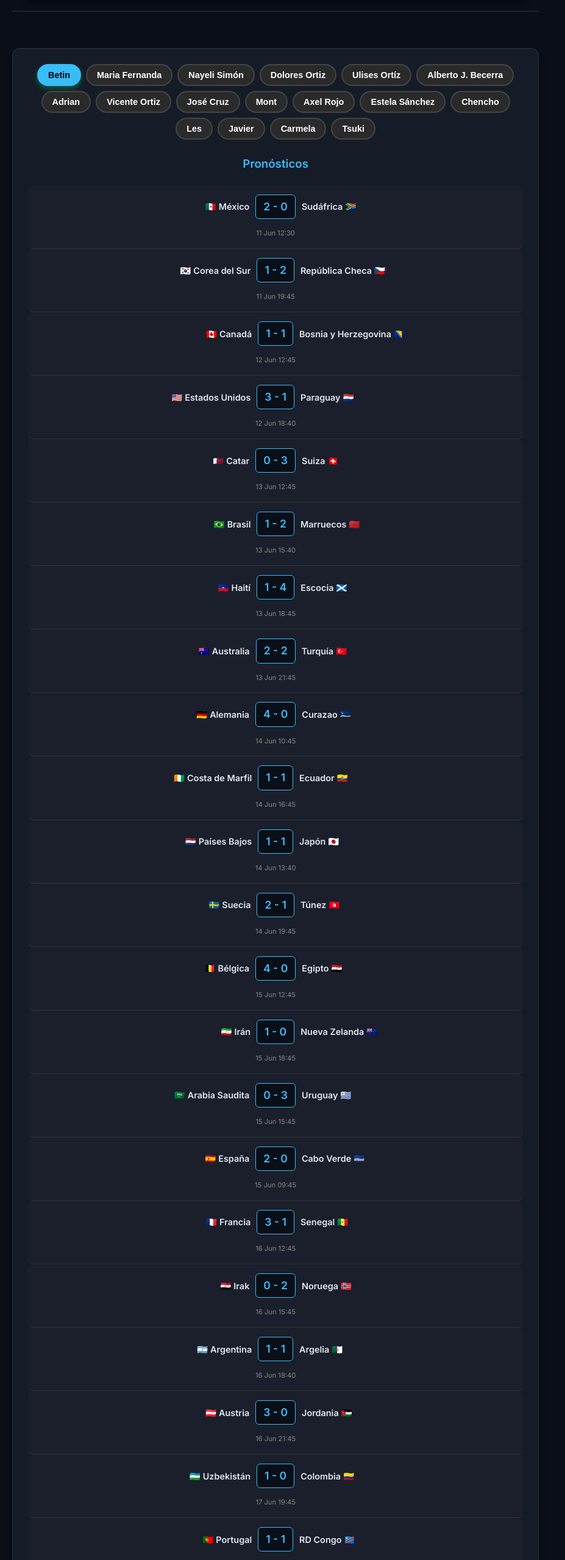
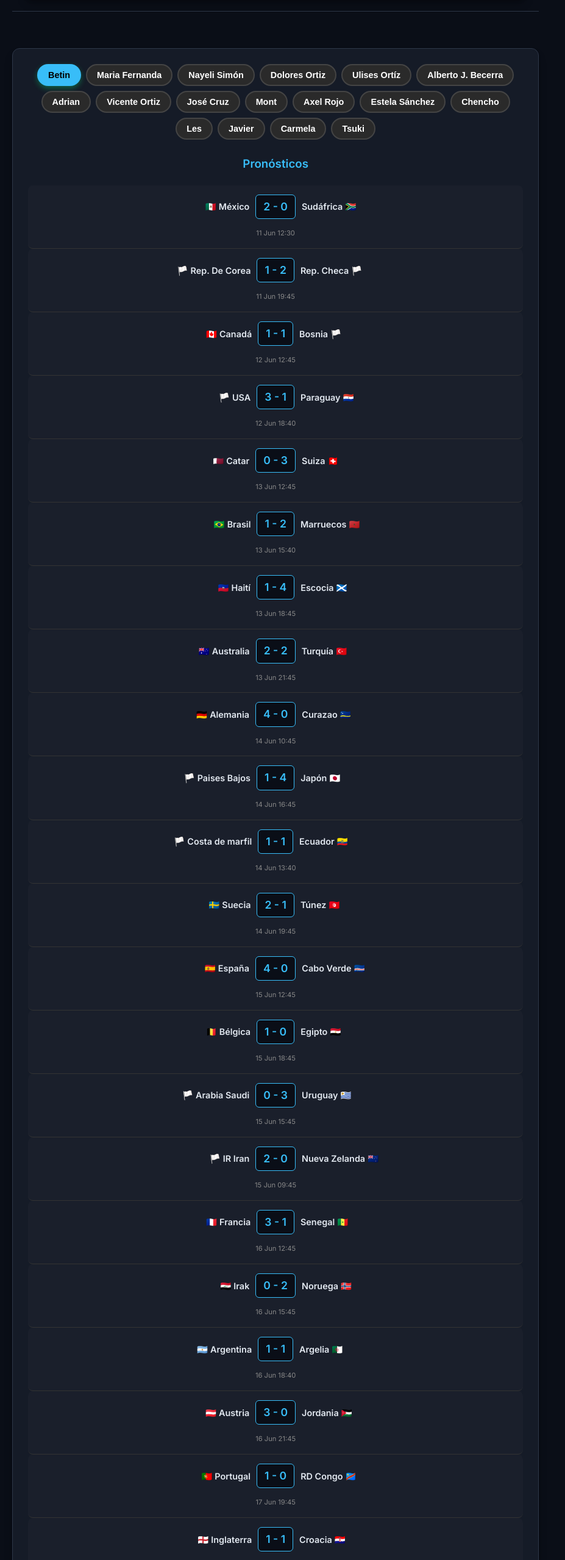
Before and after one commit to alberto88vala-dev/quiniela-mundial-2026, a React (Vite) app: page / in a window 1280 px wide. Shown: the part 242-2800 px from the top of the page at 61% size, without its empty margins (0-927 px from the left). Built offline with nearby package versions, Linux system fonts and the light colour scheme.

Commit message:
partidos arreglo de posicion

```diff
--- a/src/pages/QuinielaManual.jsx
+++ b/src/pages/QuinielaManual.jsx
@@ -11,78 +11,78 @@ export default function QuinielaManual() {
 
   const partidos = [
     { id: 1, local: "México", visita: "Sudáfrica", fecha: "11 Jun 12:30" },
-    { id: 2, local: "Corea del Sur", visita: "República Checa", fecha: "11 Jun 19:45" },
-    { id: 3, local: "Canadá", visita: "Bosnia y Herzegovina", fecha: "12 Jun 12:45" },
-    { id: 4, local: "Estados Unidos", visita: "Paraguay", fecha: "12 Jun 18:40" },
+    { id: 2, local: "Rep. De Corea", visita: "Rep. Checa", fecha: "11 Jun 19:45" },
+    { id: 3, local: "Canadá", visita: "Bosnia", fecha: "12 Jun 12:45" },
+    { id: 4, local: "USA", visita: "Paraguay", fecha: "12 Jun 18:40" },
     { id: 5, local: "Catar", visita: "Suiza", fecha: "13 Jun 12:45" },
     { id: 6, local: "Brasil", visita: "Marruecos", fecha: "13 Jun 15:40" },
     { id: 7, local: "Haití", visita: "Escocia", fecha: "13 Jun 18:45" },
     { id: 8, local: "Australia", visita: "Turquía", fecha: "13 Jun 21:45" },
     { id: 9, local: "Alemania", visita: "Curazao", fecha: "14 Jun 10:45" },
-    { id: 10, local: "Costa de Marfil", visita: "Ecuador", fecha: "14 Jun 16:45" },
-    { id: 11, local: "Países Bajos", visita: "Japón", fecha: "14 Jun 13:40" },
+    { id: 10, local: "Paises Bajos", visita: "Japón", fecha: "14 Jun 16:45" },
+    { id: 11, local: "Costa de marfil", visita: "Ecuador", fecha: "14 Jun 13:40" },
     { id: 12, local: "Suecia", visita: "Túnez", fecha: "14 Jun 19:45" },
-    { id: 13, local: "Bélgica", visita: "Egipto", fecha: "15 Jun 12:45" },
-    { id: 14, local: "Irán", visita: "Nueva Zelanda", fecha: "15 Jun 18:45" },
-    { id: 15, local: "Arabia Saudita", visita: "Uruguay", fecha: "15 Jun 15:45" },
-    { id: 16, local: "España", visita: "Cabo Verde", fecha: "15 Jun 09:45" },
+    { id: 13, local: "España", visita: "Cabo Verde", fecha: "15 Jun 12:45" },
+    { id: 14, local: "Bélgica", visita: "Egipto", fecha: "15 Jun 18:45" },
+    { id: 15, local: "Arabia Saudi", visita: "Uruguay", fecha: "15 Jun 15:45" },
+    { id: 16, local: "IR Iran", visita: "Nueva Zelanda", fecha: "15 Jun 09:45" },
     { id: 17, local: "Francia", visita: "Senegal", fecha: "16 Jun 12:45" },
     { id: 18, local: "Irak", visita: "Noruega", fecha: "16 Jun 15:45" },
     { id: 19, local: "Argentina", visita: "Argelia", fecha: "16 Jun 18:40" },
     { id: 20, local: "Austria", visita: "Jordania", fecha: "16 Jun 21:45" },
-    { id: 21, local: "Uzbekistán", visita: "Colombia", fecha: "17 Jun 19:45" },
-    { id: 22, local: "Portugal", visita: "RD Congo", fecha: "17 Jun 10:45" },
+    { id: 21, local: "Portugal", visita: "RD Congo", fecha: "17 Jun 19:45" },
+    { id: 22, local: "Inglaterra", visita: "Croacia", fecha: "17 Jun 10:45" },
     { id: 23, local: "Ghana", visita: "Panamá", fecha: "17 Jun 16:45" },
-    { id: 24, local: "Inglaterra", visita: "Croacia", fecha: "17 Jun 13:40" },
-    { id: 25, local: "República Checa", visita: "Sudáfrica", fecha: "18 Jun 09:45" },
-    { id: 26, local: "México", visita: "Corea del Sur", fecha: "18 Jun 18:30" },
-    { id: 27, local: "Suiza", visita: "Bosnia y Herzegovina", fecha: "18 Jun 12:45" },
-    { id: 28, local: "Canadá", visita: "Catar", fecha: "18 Jun 15:45" },
-    { id: 29, local: "Brasil", visita: "Haití", fecha: "19 Jun 18:10" },
+    { id: 24, local: "Uzbekistán", visita: "Colombia", fecha: "17 Jun 13:40" },
+    { id: 25, local: "Rep. Checa", visita: "Sudáfrica", fecha: "18 Jun 09:45" },
+    { id: 26, local: "Suiza", visita: "Bosnia", fecha: "18 Jun 18:30" },
+    { id: 27, local: "Canadá", visita: "Catar", fecha: "18 Jun 12:45" },
+    { id: 28, local: "México", visita: "Rep. De Corea", fecha: "18 Jun 15:45" },
+    { id: 29, local: "USA", visita: "Australía", fecha: "19 Jun 18:10" },
     { id: 30, local: "Escocia", visita: "Marruecos", fecha: "19 Jun 15:45" },
-    { id: 31, local: "Turquía", visita: "Paraguay", fecha: "19 Jun 20:45" },
-    { id: 32, local: "Estados Unidos", visita: "Australia", fecha: "19 Jun 12:45" },
-    { id: 33, local: "Alemania", visita: "Costa de Marfil", fecha: "20 Jun 13:45" },
-    { id: 34, local: "Ecuador", visita: "Curazao", fecha: "20 Jun 17:45" },
-    { id: 35, local: "Países Bajos", visita: "Suecia", fecha: "20 Jun 10:40" },
+    { id: 31, local: "Brasil", visita: "Haití", fecha: "19 Jun 20:45" },
+    { id: 32, local: "Turquía", visita: "Paraguay", fecha: "19 Jun 12:45" },
+    { id: 33, local: "Paises Bajos", visita: "Suecia", fecha: "20 Jun 13:45" },
+    { id: 34, local: "Alemania", visita: "Costa de Marfil", fecha: "20 Jun 17:45" },
+    { id: 35, local: "Ecuador", visita: "Curazao", fecha: "20 Jun 10:40" },
     { id: 36, local: "Túnez", visita: "Japón", fecha: "20 Jun 21:45" },
-    { id: 37, local: "Nueva Zelanda", visita: "Egipto", fecha: "21 Jun 18:45" },
+    { id: 37, local: "España", visita: "Arabía Saudí", fecha: "21 Jun 18:45" },
     { id: 38, local: "Bélgica", visita: "Irán", fecha: "21 Jun 12:45" },
-    { id: 39, local: "Uruguay", Permite: "Cabo Verde", fecha: "21 Jun 15:45" },
-    { id: 40, local: "España", visita: "Arabia Saudita", fecha: "21 Jun 09:40" },
-    { id: 41, local: "Noruega", visita: "Senegal", fecha: "22 Jun 17:40" },
+    { id: 39, local: "Uruguay", visita: "Cabo Verde", fecha: "21 Jun 15:45" },
+    { id: 40, local: "Nueva Zelanda", visita: "Egipto", fecha: "21 Jun 09:40" },
+    { id: 41, local: "Argentina", visita: "Austria", fecha: "22 Jun 17:40" },
     { id: 42, local: "Francia", visita: "Irak", fecha: "22 Jun 14:45" },
-    { id: 43, local: "Argentina", visita: "Austria", fecha: "22 Jun 10:45" },
+    { id: 43, local: "Noruega", visita: "Senegal", fecha: "22 Jun 10:45" },
     { id: 44, local: "Jordania", visita: "Argelia", fecha: "22 Jun 20:45" },
-    { id: 45, local: "Colombia", visita: "RD Congo", fecha: "23 Jun 19:40" },
-    { id: 46, local: "Portugal", visita: "Uzbekistán", fecha: "23 Jun 10:45" },
+    { id: 45, local: "Portugal", visita: "Uzbekistán", fecha: "23 Jun 19:40" },
+    { id: 46, local: "Inglaterra", visita: "Ghana", fecha: "23 Jun 10:45" },
     { id: 47, local: "Panamá", visita: "Croacia", fecha: "23 Jun 16:45" },
-    { id: 48, local: "Inglaterra", visita: "Ghana", fecha: "23 Jun 13:45" },
-    { id: 49, local: "República Checa", visita: "México", fecha: "24 Jun 18:30" },
-    { id: 50, local: "Sudáfrica", visita: "Corea del Sur", fecha: "24 Jun 18:30" },
-    { id: 51, local: "Suiza", visita: "Canadá", fecha: "24 Jun 12:45" },
-    { id: 52, local: "Bosnia y Herzegovina", visita: "Catar", fecha: "24 Jun 12:45" },
-    { id: 53, local: "Escocia", visita: "Brasil", fecha: "24 Jun 15:45" },
-    { id: 54, local: "Marruecos", visita: "Haití", fecha: "24 Jun 15:45" },
-    { id: 55, local: "Turquía", visita: "Estados Unidos", fecha: "25 Jun 19:45" },
-    { id: 56, local: "Paraguay", visita: "Australia", fecha: "25 Jun 19:45" },
-    { id: 57, local: "Curazao", visita: "Costa de Marfil", fecha: "25 Jun 13:40" },
-    { id: 58, local: "Ecuador", visita: "Alemania", fecha: "25 Jun 13:40" },
-    { id: 59, local: "Japón", visita: "Suecia", fecha: "25 Jun 16:45" },
-    { id: 60, local: "Túnez", visita: "Países Bajos", fecha: "25 Jun 16:45" },
-    { id: 61, local: "Egipto", visita: "Irán", fecha: "26 Jun 20:45" },
-    { id: 62, local: "Nueva Zelanda", visita: "Bélgica", fecha: "26 Jun 20:45" },
-    { id: 63, local: "Cabo Verde", visita: "Arabia Saudita", fecha: "26 Jun 17:40" },
+    { id: 48, local: "Colombia", visita: "RD Congo", fecha: "23 Jun 13:45" },
+    { id: 49, local: "Suiza", visita: "Canadá", fecha: "24 Jun 18:30" },
+    { id: 50, local: "Bosnia", visita: "Catar", fecha: "24 Jun 18:30" },
+    { id: 51, local: "Escocia", visita: "Brasil", fecha: "24 Jun 12:45" },
+    { id: 52, local: "Marruecos", visita: "Haití", fecha: "24 Jun 12:45" },
+    { id: 53, local: "Rep. Checa", visita: "México", fecha: "24 Jun 15:45" },
+    { id: 54, local: "Sudáfrica", visita: "Rep. De Corea", fecha: "24 Jun 15:45" },
+    { id: 55, local: "Curazao", visita: "Costa de Marfil", fecha: "25 Jun 19:45" },
+    { id: 56, local: "Ecuador", visita: "Alemania", fecha: "25 Jun 19:45" },
+    { id: 57, local: "Japón", visita: "Suecia", fecha: "25 Jun 13:40" },
+    { id: 58, local: "Túnez", visita: "Paises Bajos", fecha: "25 Jun 13:40" },
+    { id: 59, local: "Turquía", visita: "USA", fecha: "25 Jun 16:45" },
+    { id: 60, local: "Paraguay", visita: "Australia", fecha: "25 Jun 16:45" },
+    { id: 61, local: "Noruega", visita: "Francia", fecha: "26 Jun 20:45" },
+    { id: 62, local: "Senegal", visita: "Irak", fecha: "26 Jun 20:45" },
+    { id: 63, local: "Cabo Verde", visita: "Arabia Saudí", fecha: "26 Jun 17:40" },
     { id: 64, local: "Uruguay", visita: "España", fecha: "26 Jun 17:40" },
-    { id: 65, local: "Senegal", visita: "Irak", fecha: "26 Jun 12:45" },
-    { id: 66, local: "Noruega", visita: "Francia", fecha: "26 Jun 12:45" },
-    { id: 67, local: "Argelia", visita: "Austria", fecha: "27 Jun 19:45" },
-    { id: 68, local: "Jordania", visita: "Argentina", fecha: "27 Jun 19:45" },
+    { id: 65, local: "Egipto", visita: "Irán", fecha: "26 Jun 12:45" },
+    { id: 66, local: "Nueva Zelanda", visita: "Bélgica", fecha: "26 Jun 12:45" },
+    { id: 67, local: "Panamá", visita: "Inglaterra", fecha: "27 Jun 19:45" },
+    { id: 68, local: "Croacia", visita: "Ghana", fecha: "27 Jun 19:45" },
     { id: 69, local: "Colombia", visita: "Portugal", fecha: "27 Jun 17:10" },
     { id: 70, local: "RD Congo", visita: "Uzbekistán", fecha: "27 Jun 17:10" },
-    { id: 71, local: "Panamá", visita: "Inglaterra", fecha: "27 Jun 14:40" },
-    { id: 72, local: "Croacia", visita: "Ghana", fecha: "27 Jun 14:40" }
-  ];
+    { id: 71, local: "Argelia", visita: "Austria", fecha: "27 Jun 14:40" },
+    { id: 72, local: "Jordania", visita: "Argentina", fecha: "27 Jun 14:40" }
+];
 
   const banderas = {
     "México": "🇲🇽", "Sudáfrica": "🇿🇦", "Corea del Sur": "🇰🇷", "República Checa": "🇨🇿",
@@ -123,7 +123,7 @@ export default function QuinielaManual() {
     dolores: { 1: "3 - 2", 2: "2 - 2", 3: "0 - 3", 4: "1 - 1", 5: "0 - 2", 6: "3 - 1", 7: "0 - 3", 8: "1 - 3", 9: "4 - 0", 10: "3 - 0", 11: "0 - 3", 12: "1 - 0", 13: "4 - 0", 14: "1 - 0", 15: "1 - 1", 16: "1 - 1", 17: "3 - 0", 18: "0 - 2", 19: "4 - 0", 20: "0 - 0", 21: "3 - 0", 22: "2 - 2", 23: "1 - 1", 24: "1 - 2", 25: "0 - 0", 26: "1 - 2", 27: "1 - 0", 28: "3 - 2", 29: "2 - 0", 30: "1 - 0", 31: "3 - 0", 32: "1 - 1", 33: "2 - 0", 34: "3 - 0", 35: "2 - 0", 36: "0 - 1", 37: "2 - 0", 38: "1 - 0", 39: "2 - 1", 40: "1 - 1", 41: "3 - 0", 42: "3 - 1", 43: "1 - 1", 44: "1 - 1", 45: "2 - 0", 46: "4 - 0", 47: "1 - 3", 48: "1 - 0", 49: "0 - 0", 50: "0 - 0", 51: "0 - 2", 52: "1 - 1", 53: "1 - 2", 54: "1 - 1", 55: "2 - 2", 56: "2 - 1", 57: "1 - 1", 58: "0 - 5", 59: "1 - 3", 60: "2 - 1", 61: "1 - 2", 62: "1 - 1", 63: "0 - 0", 64: "0 - 3", 65: "1 - 1", 66: "0 - 1", 67: "0 - 3", 68: "4 - 0", 69: "0 - 2", 70: "1 - 1", 71: "0 - 0", 72: "0 - 5" },
     les: { 1: "2 - 1", 2: "1 - 1", 3: "1 - 1", 4: "0 - 1", 5: "0 - 0", 6: "2 - 0", 7: "0 - 1", 8: "1 - 1", 9: "3 - 0", 10: "2 - 1", 11: "0 - 1", 12: "1 - 0", 13: "3 - 0", 14: "1 - 1", 15: "0 - 2", 16: "0 - 1", 17: "3 - 0", 18: "1 - 1", 19: "3 - 0", 20: "0 - 0", 21: "4 - 0", 22: "2 - 0", 23: "1 - 1", 24: "0 - 2", 25: "0 - 1", 26: "2 - 2", 27: "1 - 1", 28: "2 - 3", 29: "2 - 1", 30: "1 - 1", 31: "4 - 1", 32: "2 - 2", 33: "3 - 2", 34: "4 - 0", 35: "1 - 0", 36: "0 - 3", 37: "3 - 0", 38: "1 - 0", 39: "4 - 0", 40: "1 - 1", 41: "4 - 0", 42: "4 - 0", 43: "1 - 0", 44: "1 - 1", 45: "4 - 0", 46: "4 - 0", 47: "1 - 2", 48: "2 - 0", 49: "1 - 1", 50: "1 - 1", 51: "1 - 3", 52: "1 - 2", 53: "1 - 1", 54: "1 - 2", 55: "2 - 2", 56: "0 - 3", 57: "2 - 1", 58: "0 - 2", 59: "0 - 1", 60: "2 - 1", 61: "1 - 3", 62: "1 - 1", 63: "0 - 1", 64: "1 - 3", 65: "1 - 0", 66: "1 - 2", 67: "1 - 3", 68: "0 - 0", 69: "0 - 3", 70: "1 - 2", 71: "0 - 2", 72: "1 - 3" },
     javier: { 1: "2 - 0", 2: "1 - 1", 3: "1 - 0", 4: "2 - 1", 5: "2 - 2", 6: "4 - 0", 7: "0 - 2", 8: "1 - 1", 9: "3 - 0", 10: "2 - 0", 11: "1 - 1", 12: "1 - 0", 13: "5 - 0", 14: "2 - 1", 15: "0 - 1", 16: "1 - 1", 17: "3 - 0", 18: "0 - 2", 19: "4 - 0", 20: "1 - 0", 21: "4 - 0", 22: "3 - 1", 23: "0 - 0", 24: "0 - 2", 25: "1 - 0", 26: "1 - 0", 27: "2 - 2", 28: "2 - 1", 29: "2 - 1", 30: "1 - 0", 31: "5 - 0", 32: "0 - 1", 33: "2 - 1", 34: "4 - 0", 35: "1 - 0", 36: "0 - 1", 37: "5 - 1", 38: "2 - 0", 39: "2 - 0", 40: "1 - 0", 41: "3 - 1", 42: "3 - 0", 43: "2 - 1", 44: "1 - 1", 45: "5 - 0", 46: "3 - 0", 47: "1 - 2", 48: "2 - 0", 49: "2 - 2", 50: "0 - 1", 51: "0 - 4", 52: "0 - 0", 53: "1 - 1", 54: "1 - 2", 55: "2 - 2", 56: "0 - 3", 57: "2 - 1", 58: "0 - 1", 59: "0 - 3", 60: "2 - 1", 61: "2 - 3", 62: "1 - 1", 63: "0 - 1", 64: "2 - 4", 65: "1 - 0", 66: "1 - 2", 67: "0 - 2", 68: "3 - 0", 69: "2 - 3", 70: "0 - 0", 71: "0 - 1", 72: "0 - 4" },
-    betin: { 1: "2 - 0", 2: "1 - 2", 3: "1 - 1", 4: "3 - 1", 5: "0 - 3", 6: "1 - 2", 7: "1 - 4", 8: "2 - 2", 9: "4 - 0", 10: "1 - 1", 11: "1 - 1", 12: "2 - 1", 13: "4 - 0", 14: "1 - 0", 15: "0 - 3", 16: "2 - 0", 17: "3 - 1", 18: "0 - 2", 19: "1 - 1", 20: "3 - 0", 21: "1 - 0", 22: "1 - 1", 23: "2 - 2", 24: "1 - 3", 25: "2 - 1", 26: "3 - 1", 27: "1 - 0", 28: "1 - 1", 29: "2 - 2", 30: "1 - 2", 31: "3 - 0", 32: "1 - 1", 33: "2 - 2", 34: "3 - 1", 35: "1 - 0", 36: "0 - 2", 37: "2 - 0", 38: "1 - 0", 39: "4 - 0", 40: "0 - 2", 41: "1 - 0", 42: "3 - 0", 43: "1 - 0", 44: "1 - 1", 45: "3 - 1", 46: "2 - 2", 47: "1 - 3", 48: "1 - 1", 49: "2 - 1", 50: "1 - 1", 51: "2 - 2", 52: "3 - 0", 53: "2 - 1", 54: "1 - 2", 55: "1 - 2", 56: "1 - 3", 57: "1 - 1", 58: "1 - 3", 59: "1 - 3", 60: "2 - 2", 61: "1 - 1", 62: "0 - 0", 63: "0 - 1", 64: "2 - 2", 65: "0 - 0", 66: "0 - 3", 67: "0 - 3", 68: "1 - 0", 69: "1 - 2", 70: "1 - 1", 71: "1 - 1", 72: "0 - 3" },
+    betin: { 1: "2 - 0", 2: "1 - 2", 3: "1 - 1", 4: "3 - 1", 5: "0 - 3", 6: "1 - 2", 7: "1 - 4", 8: "2 - 2", 9: "4 - 0", 10: "1 - 4", 11: "1 - 1", 12: "2 - 1", 13: "4 - 0", 14: "1 - 0", 15: "0 - 3", 16: "2 - 0", 17: "3 - 1", 18: "0 - 2", 19: "1 - 1", 20: "3 - 0", 21: "1 - 0", 22: "1 - 1", 23: "2 - 2", 24: "1 - 3", 25: "2 - 1", 26: "3 - 1", 27: "1 - 0", 28: "1 - 1", 29: "2 - 2", 30: "1 - 2", 31: "3 - 0", 32: "1 - 1", 33: "2 - 0", 34: "3 - 1", 35: "1 - 0", 36: "0 - 2", 37: "2 - 0", 38: "1 - 0", 39: "4 - 0", 40: "0 - 2", 41: "1 - 0", 42: "3 - 0", 43: "1 - 0", 44: "1 - 1", 45: "3 - 1", 46: "2 - 2", 47: "1 - 3", 48: "1 - 1", 49: "2 - 1", 50: "1 - 1", 51: "2 - 2", 52: "3 - 2", 53: "2 - 1", 54: "1 - 2", 55: "1 - 2", 56: "1 - 3", 57: "1 - 1", 58: "1 - 3", 59: "1 - 3", 60: "2 - 2", 61: "1 - 1", 62: "0 - 0", 63: "0 - 1", 64: "2 - 2", 65: "0 - 0", 66: "0 - 3", 67: "0 - 3", 68: "1 - 0", 69: "1 - 2", 70: "1 - 1", 71: "1 - 1", 72: "0 - 3" },
     fernanda: { 1: "3 - 1", 2: "2 - 1", 3: "1 - 1", 4: "1 - 0", 5: "0 - 2", 6: "2 - 1", 7: "1 - 3", 8: "1 - 2", 9: "4 - 0", 10: "2 - 3", 11: "1 - 1", 12: "2 - 0", 13: "3 - 0", 14: "1 - 1", 15: "0 - 3", 16: "1 - 1", 17: "2 - 0", 18: "0 - 2", 19: "3 - 1", 20: "1 - 0", 21: "2 - 1", 22: "2 - 0", 23: "1 - 1", 24: "0 - 3", 25: "2 - 1", 26: "2 - 0", 27: "3 - 1", 28: "2 - 1", 29: "1 - 0", 30: "0 - 2", 31: "4 - 0", 32: "1 - 1", 33: "2 - 0", 34: "2 - 0", 35: "2 - 0", 36: "0 - 2", 37: "3 - 0", 38: "2 - 0", 39: "2 - 0", 40: "1 - 2", 41: "2 - 1", 42: "4 - 0", 43: "1 - 3", 44: "1 - 2", 45: "3 - 0", 46: "3 - 0", 47: "0 - 1", 48: "2 - 1", 49: "1 - 1", 50: "1 - 1", 51: "0 - 3", 52: "2 - 0", 53: "1 - 2", 54: "1 - 2", 55: "0 - 2", 56: "1 - 2", 57: "1 - 1", 58: "0 - 2", 59: "2 - 2", 60: "1 - 0", 61: "1 - 2", 62: "1 - 0", 63: "1 - 1", 64: "2 - 1", 65: "0 - 1", 66: "0 - 3", 67: "0 - 3", 68: "2 - 0", 69: "2 - 2", 70: "1 - 1", 71: "1 - 2", 72: "0 - 3" },
     carmela: { 1: "3 - 0", 2: "1 - 0", 3: "2 - 1", 4: "2 - 1", 5: "3 - 1", 6: "2 - 0", 7: "1 - 1", 8: "1 - 1", 9: "4 - 0", 10: "1 - 3", 11: "0 - 2", 12: "1 - 1", 13: "5 - 0", 14: "1 - 4", 15: "2 - 3", 16: "1 - 2", 17: "3 - 1", 18: "2 - 2", 19: "4 - 1", 20: "1 - 0", 21: "3 - 1", 22: "3 - 0", 23: "0 - 1", 24: "2 - 3", 25: "1 - 1", 26: "3 - 2", 27: "2 - 1", 28: "2 - 1", 29: "3 - 1", 30: "3 - 1", 31: "5 - 2", 32: "3 - 1", 33: "2 - 2", 34: "5 - 0", 35: "3 - 0", 36: "0 - 5", 37: "4 - 1", 38: "3 - 2", 39: "3 - 0", 40: "1 - 3", 41: "5 - 1", 42: "4 - 1", 43: "3 - 0", 44: "2 - 1", 45: "3 - 0", 46: "4 - 0", 47: "0 - 1", 48: "3 - 0", 49: "0 - 3", 50: "1 - 3", 51: "3 - 5", 52: "3 - 1", 53: "1 - 2", 54: "2 - 1", 55: "1 - 1", 56: "2 - 5", 57: "5 - 1", 58: "1 - 1", 59: "1 - 3", 60: "2 - 0", 61: "1 - 2", 62: "0 - 3", 63: "0 - 2", 64: "4 - 4", 65: "3 - 1", 66: "2 - 2", 67: "0 - 3", 68: "1 - 1", 69: "2 - 2", 70: "1 - 0", 71: "0 - 1", 72: "0 - 3" },
     vicente: { 1: "2 - 1", 2: "0 - 0", 3: "1 - 0", 4: "3 - 1", 5: "0 - 1", 6: "4 - 1", 7: "1 - 2", 8: "2 - 3", 9: "3 - 0", 10: "1 - 0", 11: "1 - 1", 12: "1 - 0", 13: "5 - 0", 14: "3 - 0", 15: "1 - 3", 16: "2 - 1", 17: "2 - 1", 18: "0 - 1", 19: "3 - 0", 20: "2 - 0", 21: "4 - 0", 22: "1 - 0", 23: "2 - 1", 24: "0 - 3", 25: "2 - 1", 26: "2 - 1", 27: "1 - 0", 28: "2 - 1", 29: "3 - 1", 30: "2 - 2", 31: "3 - 0", 32: "2 - 1", 33: "3 - 2", 34: "3 - 0", 35: "2 - 0", 36: "1 - 2", 37: "2 - 0", 38: "1 - 0", 39: "3 - 0", 40: "1 - 0", 41: "6 - 0", 42: "4 - 0", 43: "2 - 2", 44: "1 - 2", 45: "4 - 0", 46: "4 - 0", 47: "1 - 5", 48: "3 - 0", 49: "1 - 2", 50: "0 - 0", 51: "0 - 4", 52: "0 - 1", 53: "1 - 3", 54: "1 - 2", 55: "0 - 1", 56: "1 - 2", 57: "1 - 0", 58: "0 - 1", 59: "1 - 1", 60: "2 - 1", 61: "0 - 2", 62: "1 - 0", 63: "1 - 1", 64: "1 - 1", 65: "1 - 1", 66: "1 - 2", 67: "0 - 3", 68: "3 - 0", 69: "1 - 2", 70: "2 - 1", 71: "1 - 1", 72: "0 - 2" },
```
